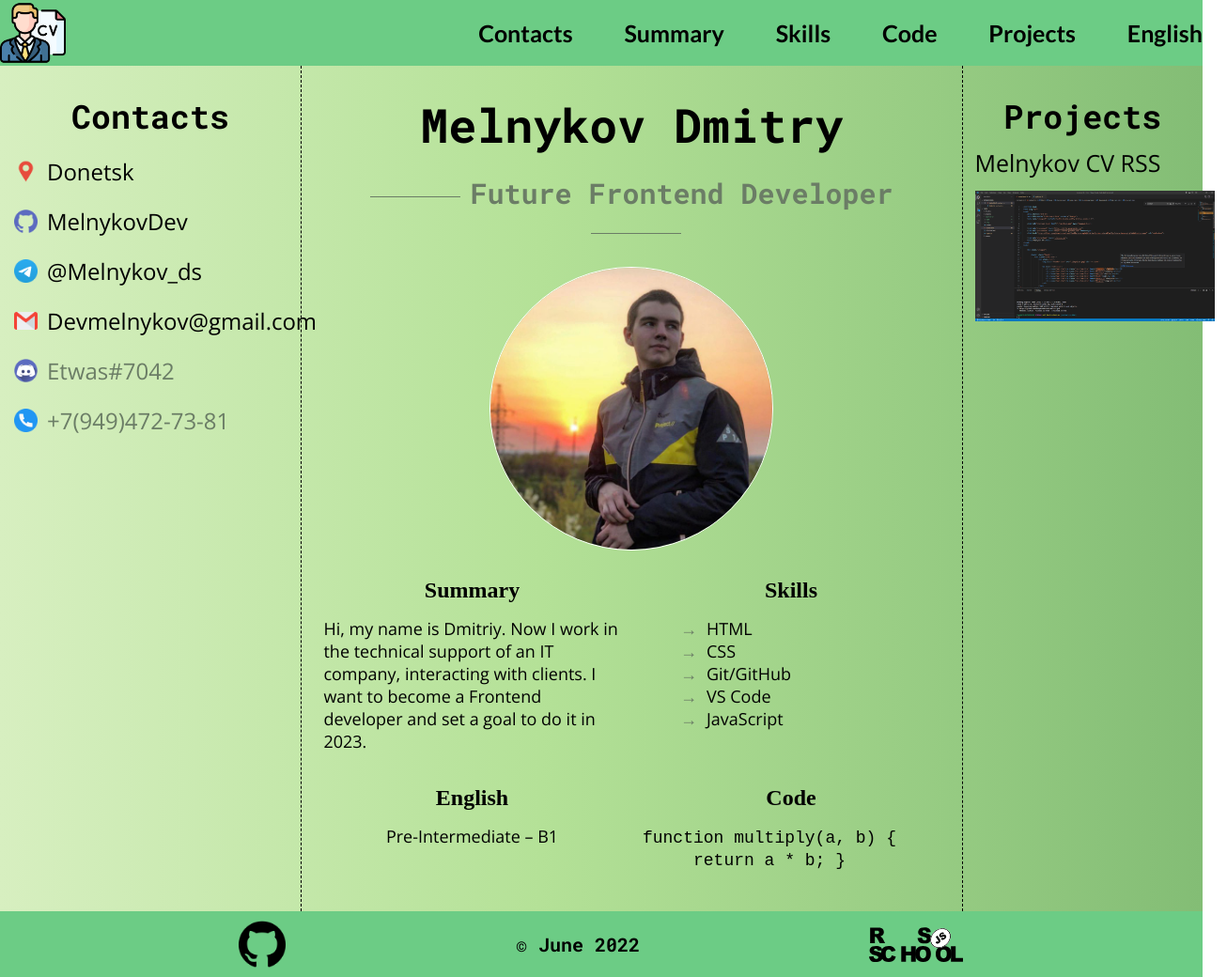
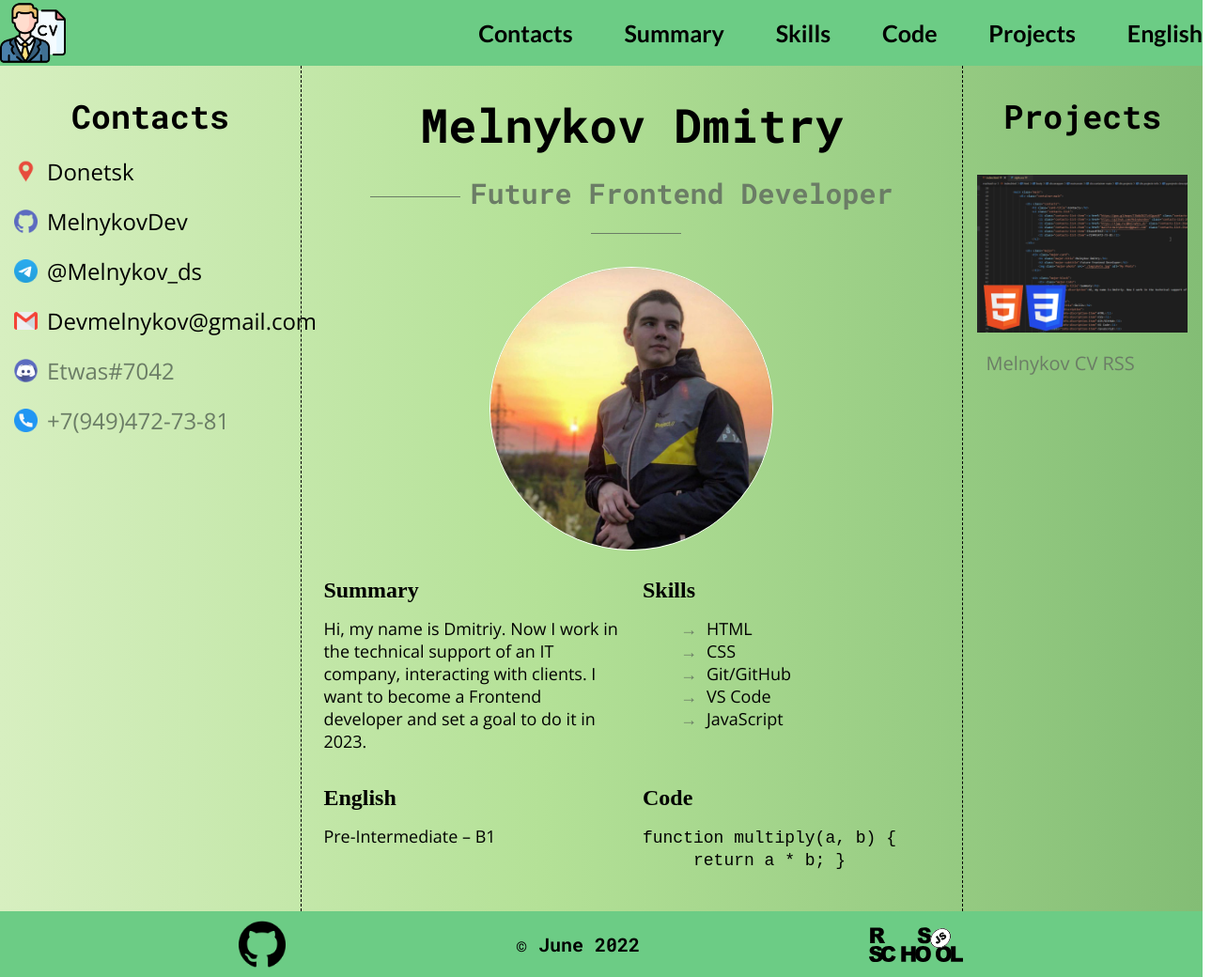
Before and after one commit to MelnykovDev/rsschool-cv, a plain HTML site: page index.html in a window 1280 px wide. Shown: the whole page at 94% size, 1306 px wide, since content can reach past the window. Drawn offline with nearby package versions, Linux system fonts and the light colour scheme.

Commit message:
update: new img

```diff
--- a/index.html
+++ b/index.html
@@ -77,12 +77,12 @@
 
                         <div class="major-info">
                             <h2 class="info-title">English</h2>
-                            <p class="info-discription english">Pre-Intermediate – B1</p>
+                            <p class="info-discription">Pre-Intermediate – B1</p>
                         </div>
 
                         <div class="major-info">
                             <h2 class="info-title">Code</h2>
-                            <pre class="info-discription English">
+                            <pre class="info-discription">
 <code>function multiply(a, b) {
      return a * b; }</code>
                             </pre>
@@ -94,8 +94,8 @@
                     <div class="projects">
                         <h2 class="card-title">Projects</h2>
                         <div class="projects-info">
+                            <p class="card-title"><a href="https://melnykovdev.github.io/rsschool-cv/" target="_blank"><img class="projects-img" src="./img/RSS-CV.jpg" alt="RSS CV"></a></p>
                             <p class="projects-description">Melnykov CV RSS</p>
-                            <a href="https://melnykovdev.github.io/rsschool-cv/"><img class="projects-img" src="./img/RSS-CV.png" alt="RSS CV"></a>
                         </div>
                     </div>
                 </div>
--- a/style.css
+++ b/style.css
@@ -195,16 +195,10 @@
     margin-top: 15px;
     margin-bottom: 20px;
 }
-.info-title {
-    text-align: center;
-}
 .info-discription {
     margin-top: 15px;
     font-family: 'Open Sans', sans-serif;
     font-size: 18px;
-}
-.english {
-    text-align: center;
 }
 .info-discription-item {
     list-style: none;
@@ -224,19 +218,18 @@
     width: 20%;
     border-left: 1px dashed #000;;
 }
-.projects-description {
-    margin-left: 13px;
-    font-size: 25px;
-    font-family: 'Open Sans', sans-serif;
-}
 .projects-img {
-    padding: 13px;
-    width: 100%;
-    height: auto;
+    width: 95%;
     transition: 1s;
 }
 .projects-img:hover {
     transform: scale(1.1);
+}
+.projects-description {
+    margin-left: 25px;
+    font-size: 20px;
+    color: #6b7d66;
+    font-family: 'Open Sans', sans-serif;
 }
 
 /*footer*/
```
Also changed, not shown: img/RSS-CV.jpg (added), img/RSS-CV.png (deleted).
